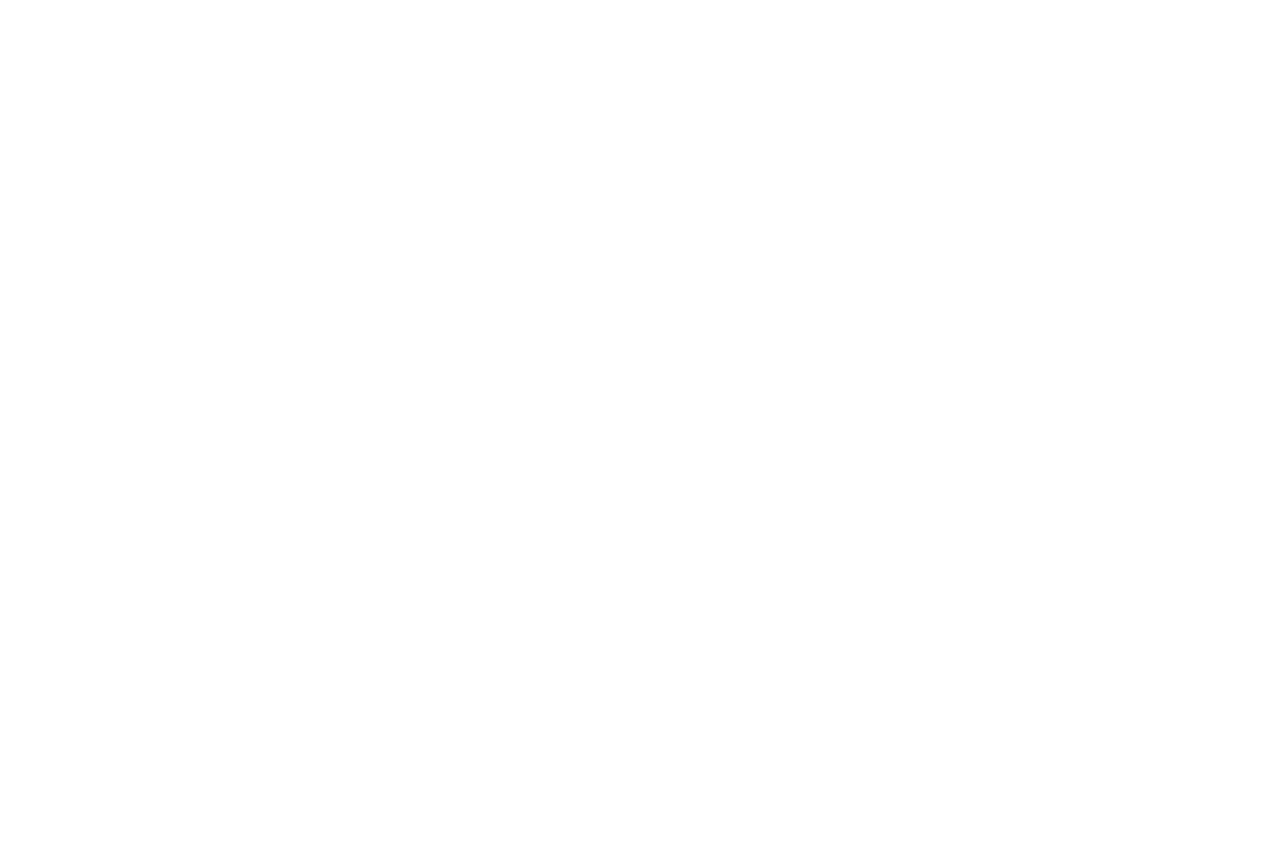
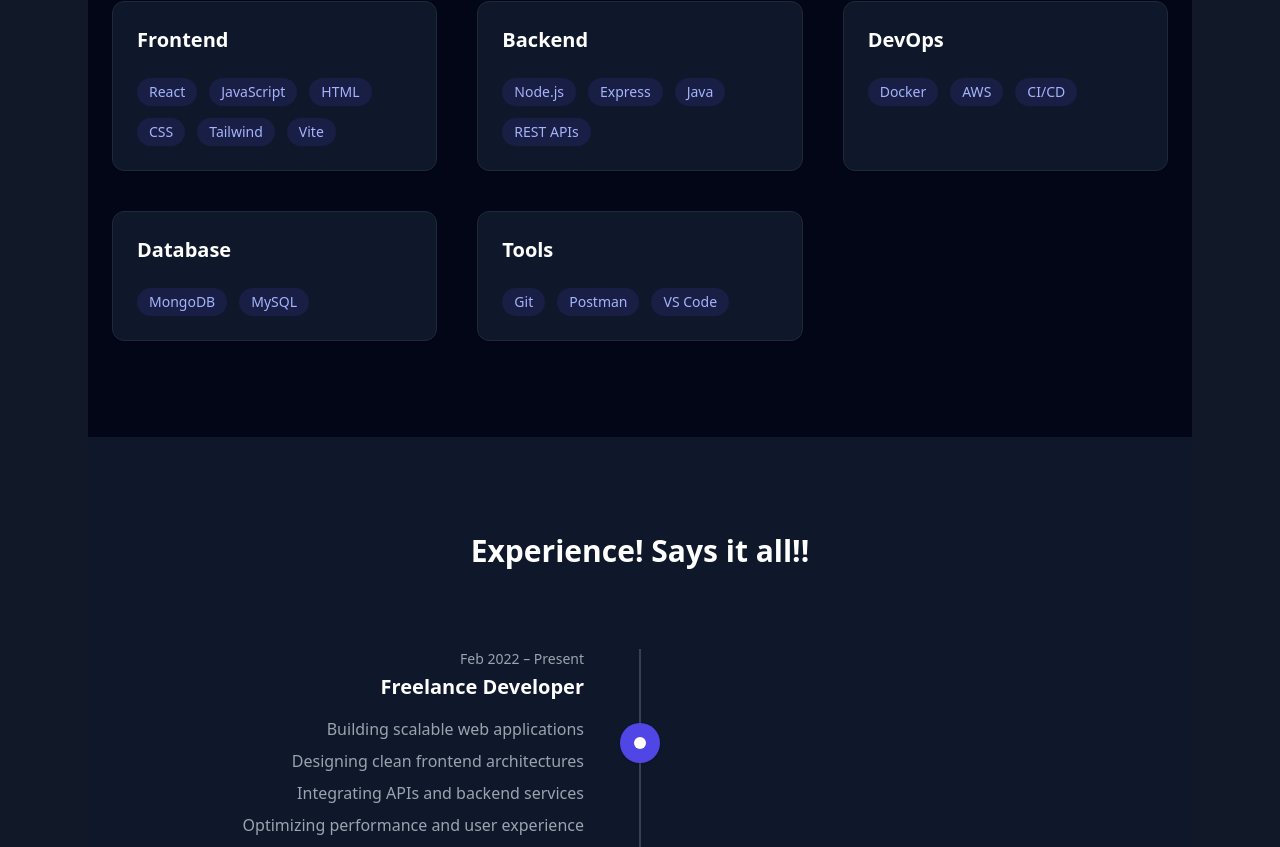
Before and after one commit to Amarshrivastava2201/Amar_Shrivastava_Portfolio, a React app in the folder frontend/: page / in a window 1280 px wide. Shown: the part 1953-2800 px from the top of the page. Before the commit the page ends 1758 px from the top, so only its background shows below. Built offline with nearby package versions, Linux system fonts and the light colour scheme; the HTML template or start-up script is replaced by a standard one.

Commit message:
Created Skills and Experience Section in Home page

```diff
--- /dev/null
+++ b/frontend/src/components/experience/experience.jsx
@@ -0,0 +1,95 @@
+import useReveal from "../../hooks/useReveal"
+
+
+
+const experiences = [
+  {
+    date: "Feb 2022 – Present",
+    title: "Freelance Developer",
+    points: [
+      "Building scalable web applications",
+      "Designing clean frontend architectures",
+      "Integrating APIs and backend services",
+      "Optimizing performance and user experience"
+    ]
+  },
+  {
+    date: "June 2022 – June 2023",
+    title: "Tech Mahindra",
+    points: [
+      "Worked on enterprise application development",
+      "Integrated backend services and APIs",
+      "Improved application performance",
+      "Collaborated with cross-functional teams"
+    ]
+  }
+]
+
+const Experience = () => {
+    const { ref, isVisible } = useReveal()
+  return (
+   <section ref={ref} className={`py-24 bg-white dark:bg-slate-900 transition-all duration-700 ease-out ${isVisible ? "opacity-100 translate-y-0" : "opacity-0 translate-y-12"}`}
+>
+      <div className="max-w-6xl mx-auto px-6">
+
+        {/* Title */}
+        <h2 className="text-3xl font-bold text-gray-900 dark:text-white mb-20 text-center">
+          Experience! Says it all!!
+        </h2>
+
+        <div className="relative">
+
+          {/* Center Line */}
+          <div className="absolute left-1/2 top-0 bottom-0 w-[2px] bg-gray-200 dark:bg-gray-700 transform -translate-x-1/2" />
+
+          <div className="space-y-20">
+
+            {experiences.map((exp, index) => {
+
+              const isLeft = index % 2 === 0
+
+              return (
+                <div key={index} className={`grid md:grid-cols-2 gap-8 items-center transition-all duration-700 ease-out ${isVisible ? "opacity-100 translate-y-0" : "opacity-0 translate-y-12"}`}
+                style={{ transitionDelay: `${index * 200}ms` }}
+                >
+
+                  {/* LEFT SIDE */}
+                  <div className={`${isLeft ? "md:text-right md:pr-10" : "md:order-2 md:pl-10"}`}>
+                    <p className="text-sm text-gray-500 dark:text-gray-400 mb-1">
+                      {exp.date}
+                    </p>
+
+                    <h3 className="text-xl font-semibold text-gray-900 dark:text-white mb-4">
+                      {exp.title}
+                    </h3>
+
+                    <ul className={`space-y-2 text-gray-600 dark:text-gray-400 ${isLeft ? "list-none" : "list-disc list-inside"}`}>
+                      {exp.points.map((point, i) => (
+                        <li key={i}>{point}</li>
+                      ))}
+                    </ul>
+                  </div>
+
+                  {/* RIGHT SIDE EMPTY OR CONTENT */}
+                  <div className={`${isLeft ? "md:order-2" : ""}`} />
+
+                  {/* Timeline Dot */}
+                  <div className="absolute left-1/2 transform -translate-x-1/2">
+                    <div className="w-10 h-10 rounded-full bg-indigo-600 flex items-center justify-center shadow">
+                      <div className="w-3 h-3 bg-white rounded-full"></div>
+                    </div>
+                  </div>
+
+                </div>
+              )
+            })}
+
+          </div>
+
+        </div>
+      </div>
+    </section>
+  )
+}
+
+export default Experience
--- /dev/null
+++ b/frontend/src/components/skills/skills.jsx
@@ -0,0 +1,68 @@
+const skillCategories = [
+  {
+    category: "Frontend",
+    skills: ["React", "JavaScript", "HTML", "CSS", "Tailwind", "Vite"]
+  },
+  {
+    category: "Backend",
+    skills: ["Node.js", "Express", "Java", "REST APIs"]
+  },
+  {
+    category: "DevOps",
+    skills: ["Docker", "AWS", "CI/CD"]
+  },
+  {
+    category: "Database",
+    skills: ["MongoDB", "MySQL"]
+  },
+  {
+    category: "Tools",
+    skills: ["Git", "Postman", "VS Code"]
+  }
+]
+
+const Skills = () => {
+  return (
+    <section className="py-24 bg-gray-50 dark:bg-slate-950">
+      <div className="max-w-6xl mx-auto px-6">
+
+        {/* Section Title */}
+        <h2 className="text-3xl font-bold text-gray-900 dark:text-white mb-16">
+          Technical Skills
+        </h2>
+
+        {/* Categories Grid */}
+        <div className="grid md:grid-cols-2 lg:grid-cols-3 gap-10">
+
+          {skillCategories.map((category, index) => (
+            <div
+              key={index}
+              className="p-6 rounded-xl border border-gray-200 dark:border-gray-800 bg-white dark:bg-slate-900 shadow-sm hover:shadow-md hover:scale-[1.02] transition"
+            >
+              <h3 className="text-xl font-semibold text-gray-900 dark:text-white mb-6">
+                {category.category}
+              </h3>
+
+              <div className="flex flex-wrap gap-3">
+
+                {category.skills.map((skill, i) => (
+                  <span
+                    key={i}
+                    className="px-3 py-1 text-sm rounded-full bg-indigo-50 text-indigo-600 dark:bg-indigo-900/30 dark:text-indigo-300"
+                  >
+                    {skill}
+                  </span>
+                ))}
+
+              </div>
+            </div>
+          ))}
+
+        </div>
+
+      </div>
+    </section>
+  )
+}
+
+export default Skills
--- /dev/null
+++ b/frontend/src/hooks/useReveal.js
@@ -0,0 +1,27 @@
+import { useEffect, useRef, useState } from "react"
+
+const useReveal = () => {
+  const ref = useRef(null)
+  const [isVisible, setIsVisible] = useState(false)
+
+  useEffect(() => {
+    const observer = new IntersectionObserver(
+      ([entry]) => {
+        if (entry.isIntersecting) {
+          setIsVisible(true)
+        }
+      },
+      { threshold: 0.2 }
+    )
+
+    if (ref.current) observer.observe(ref.current)
+
+    return () => {
+      if (ref.current) observer.unobserve(ref.current)
+    }
+  }, [])
+
+  return { ref, isVisible }
+}
+
+export default useReveal
--- a/frontend/src/pages/Home.jsx
+++ b/frontend/src/pages/Home.jsx
@@ -1,11 +1,15 @@
 import Hero from "../components/hero/hero"
 import ServicesAbout from "../components/services/ServicesAbout"
+import Skills from "../components/skills/skills"
+import Experience from "../components/experience/experience"
 
 const Home = () => {
   return (
     <>
       <Hero />
       <ServicesAbout />
+      <Skills />
+      <Experience />
     </>
   )
 }
```
